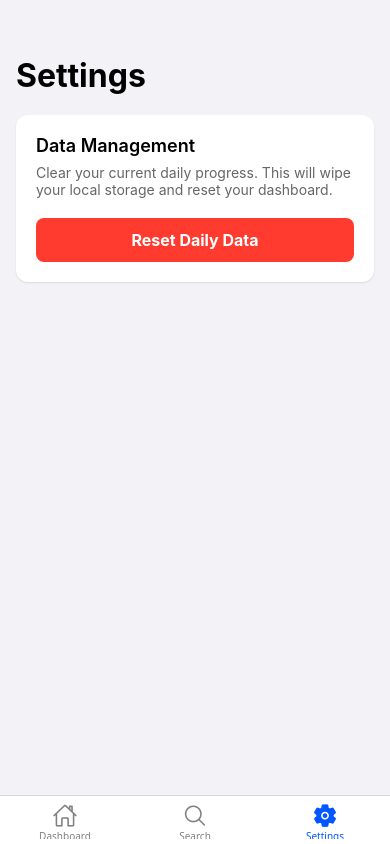
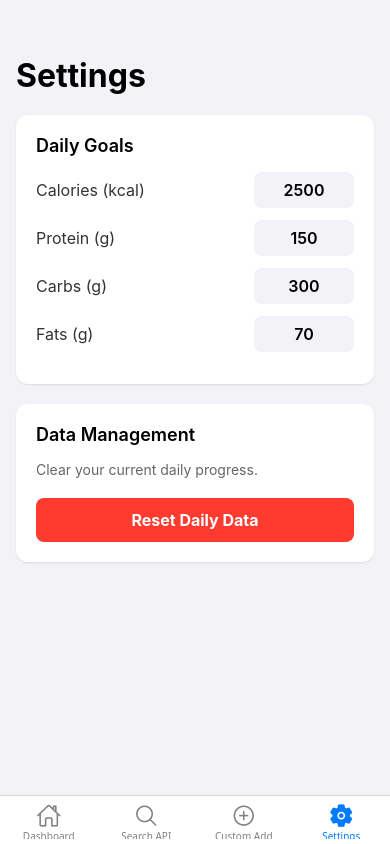
Before and after one commit to MikeyMurim/CalorieApp, a React Native app: screen /Settings in a window 390 px wide. Built offline with nearby package versions, Linux system fonts and the light colour scheme.

Commit message:
UI changs, adding more dashboard progress bars and a setting screen

```diff
--- a/App.js
+++ b/App.js
@@ -3,41 +3,36 @@ import { NavigationContainer } from '@react-navigation/native';
 import { createBottomTabNavigator } from '@react-navigation/bottom-tabs';
 import { Ionicons } from '@expo/vector-icons';
 
-// Import your Screens
 import DashboardScreen from './DashboardScreen';
 import SearchScreen from './SearchScreen';
+import ManualAddScreen from './ManualAddScreen';
 import SettingsScreen from './SettingsScreen';
-
-// Import the Context Provider (Step A)
 import { CalorieProvider } from './CalorieContext';
 
 const Tab = createBottomTabNavigator();
 
 export default function App() {
   return (
-    // Step B: Wrap the entire navigation structure in the Provider
     <CalorieProvider>
       <NavigationContainer>
         <Tab.Navigator
           screenOptions={({ route }) => ({
             tabBarIcon: ({ focused, color, size }) => {
               let iconName;
-              if (route.name === 'Dashboard') {
-                iconName = focused ? 'home' : 'home-outline';
-              } else if (route.name === 'Search') {
-                iconName = focused ? 'search' : 'search-outline';
-              } else if (route.name === 'Settings') {
-                iconName = focused ? 'settings' : 'settings-outline';
-              }
+              if (route.name === 'Dashboard') iconName = focused ? 'home' : 'home-outline';
+              else if (route.name === 'Search API') iconName = focused ? 'search' : 'search-outline';
+              else if (route.name === 'Custom Add') iconName = focused ? 'add-circle' : 'add-circle-outline';
+              else if (route.name === 'Settings') iconName = focused ? 'settings' : 'settings-outline';
               return <Ionicons name={iconName} size={size} color={color} />;
             },
-            tabBarActiveTintColor: '#0056FF', // Matching your blue accent colour
+            tabBarActiveTintColor: '#007AFF',
             tabBarInactiveTintColor: 'gray',
-            headerShown: false, // Hides the top header for a cleaner look
+            headerShown: false,
           })}
         >
           <Tab.Screen name="Dashboard" component={DashboardScreen} />
-          <Tab.Screen name="Search" component={SearchScreen} />
+          <Tab.Screen name="Search API" component={SearchScreen} />
+          <Tab.Screen name="Custom Add" component={ManualAddScreen} />
           <Tab.Screen name="Settings" component={SettingsScreen} />
         </Tab.Navigator>
       </NavigationContainer>
--- a/CalorieContext.js
+++ b/CalorieContext.js
@@ -1,62 +1,68 @@
 import React, { createContext, useState, useEffect } from 'react';
 import AsyncStorage from '@react-native-async-storage/async-storage';
 
-// 1. Create the Context
 export const CalorieContext = createContext();
-
-// Define a safe, unique key for the device's hard drive
 const STORAGE_KEY = '@nutrition_data';
 
 export const CalorieProvider = ({ children }) => {
-  // State for Calories and all Macros
+  // Current Intake
   const [calories, setCalories] = useState(0);
   const [protein, setProtein] = useState(0);
   const [carbs, setCarbs] = useState(0);
   const [fats, setFats] = useState(0);
 
-  // A safety flag to prevent saving empty data over your saved data during the first split-second of app launch
+  // Custom Goals (Default Values)
+  const [calorieGoal, setCalorieGoal] = useState(2500);
+  const [proteinGoal, setProteinGoal] = useState(150);
+  const [carbsGoal, setCarbsGoal] = useState(300);
+  const [fatsGoal, setFatsGoal] = useState(70);
+
   const [isReady, setIsReady] = useState(false);
 
-  // 2. THE LOAD PHASE: Runs exactly once when the app opens
+  // LOAD PHASE
   useEffect(() => {
     const loadData = async () => {
       try {
         const storedData = await AsyncStorage.getItem(STORAGE_KEY);
         if (storedData !== null) {
-          // Deserialization: Convert string back to a JavaScript object
           const parsedData = JSON.parse(storedData);
           setCalories(parsedData.calories || 0);
           setProtein(parsedData.protein || 0);
           setCarbs(parsedData.carbs || 0);
           setFats(parsedData.fats || 0);
+
+          // Load goals (fallback to defaults if they haven't set them yet)
+          setCalorieGoal(parsedData.calorieGoal || 2500);
+          setProteinGoal(parsedData.proteinGoal || 150);
+          setCarbsGoal(parsedData.carbsGoal || 300);
+          setFatsGoal(parsedData.fatsGoal || 70);
         }
       } catch (error) {
         console.error("Failed to load local data: ", error);
       } finally {
-        setIsReady(true); // Tell the app it is safe to start saving changes
+        setIsReady(true);
       }
     };
-
     loadData();
   }, []);
 
-  // 3. THE SAVE PHASE: Runs automatically whenever a macro changes
+  // SAVE PHASE
   useEffect(() => {
-    // Only save if the initial load is complete
     if (isReady) {
       const saveData = async () => {
         try {
-          // Serialization: Convert the macro object into a string
-          const dataString = JSON.stringify({ calories, protein, carbs, fats });
+          const dataString = JSON.stringify({
+            calories, protein, carbs, fats,
+            calorieGoal, proteinGoal, carbsGoal, fatsGoal
+          });
           await AsyncStorage.setItem(STORAGE_KEY, dataString);
         } catch (error) {
           console.error("Failed to save local data: ", error);
         }
       };
-
       saveData();
     }
-  }, [calories, protein, carbs, fats, isReady]);
+  }, [calories, protein, carbs, fats, calorieGoal, proteinGoal, carbsGoal, fatsGoal, isReady]);
 
   // Update Functions
   const addCalories = (amount) => setCalories((prev) => prev + amount);
@@ -64,7 +70,6 @@ export const CalorieProvider = ({ children }) => {
   const addCarbs = (amount) => setCarbs((prev) => prev + amount);
   const addFats = (amount) => setFats((prev) => prev + amount);
 
-  // Reset Function (Now this will automatically overwrite local storage with 0s)
   const resetAll = () => {
     setCalories(0);
     setProtein(0);
@@ -75,18 +80,12 @@ export const CalorieProvider = ({ children }) => {
   return (
     <CalorieContext.Provider
       value={{
-        calories,
-        protein,
-        carbs,
-        fats,
-        addCalories,
-        addProtein,
-        addCarbs,
-        addFats,
-        resetAll,
+        calories, protein, carbs, fats,
+        calorieGoal, proteinGoal, carbsGoal, fatsGoal,
+        setCalorieGoal, setProteinGoal, setCarbsGoal, setFatsGoal,
+        addCalories, addProtein, addCarbs, addFats, resetAll,
       }}
     >
-      {/* We can optionally hide the app behind a loading screen until isReady is true, but for now we just render children */}
       {children}
     </CalorieContext.Provider>
   );
--- a/DashboardScreen.js
+++ b/DashboardScreen.js
@@ -1,118 +1,84 @@
 import React, { useContext, useEffect, useRef } from 'react';
 import { View, Text, StyleSheet, SafeAreaView, Animated } from 'react-native';
-
-// Import the Context to read the global state
 import { CalorieContext } from './CalorieContext';
 
-export default function DashboardScreen() {
-  // FIXED: Reading 'calories' instead of 'dailyCalories'
-  const { calories } = useContext(CalorieContext);
-  const DAILY_GOAL = 2500;
-
-  // Set up React Native's built-in animation engine
+// A reusable sub-component for the new macro bars
+const MacroBar = ({ label, current, goal, color }) => {
   const animatedWidth = useRef(new Animated.Value(0)).current;
 
-  // Trigger the animation whenever calories changes
   useEffect(() => {
-    // Calculate percentage, capping it at 100% so it doesn't overflow the bar
-    const percentage = Math.min((calories / DAILY_GOAL) * 100, 100);
+    const percentage = Math.min((current / (goal || 1)) * 100, 100);
+    Animated.timing(animatedWidth, {
+      toValue: percentage, duration: 1000, useNativeDriver: false,
+    }).start();
+  }, [current, goal]);
 
+  return (
+    <View style={styles.macroContainer}>
+      <View style={styles.macroTextRow}>
+        <Text style={styles.macroLabel}>{label}</Text>
+        <Text style={styles.macroValue}>{current} / {goal}g</Text>
+      </View>
+      <View style={styles.miniBarBackground}>
+        <Animated.View style={[styles.miniBarFill, { backgroundColor: color, width: animatedWidth.interpolate({ inputRange: [0, 100], outputRange: ['0%', '100%'] }) }]} />
+      </View>
+    </View>
+  );
+};
+
+export default function DashboardScreen() {
+  const {
+    calories, calorieGoal,
+    protein, proteinGoal,
+    carbs, carbsGoal,
+    fats, fatsGoal
+  } = useContext(CalorieContext);
+
+  const animatedWidth = useRef(new Animated.Value(0)).current;
+
+  useEffect(() => {
+    const percentage = Math.min((calories / (calorieGoal || 1)) * 100, 100);
     Animated.timing(animatedWidth, {
-      toValue: percentage,
-      duration: 1200, // Smooth 1.2 second glide
-      useNativeDriver: false,
+      toValue: percentage, duration: 1200, useNativeDriver: false,
     }).start();
-  }, [calories]); // Watch the updated variable
+  }, [calories, calorieGoal]);
 
   return (
     <SafeAreaView style={styles.container}>
       <Text style={styles.headerTitle}>Dashboard</Text>
 
       <View style={styles.card}>
-        <Text style={styles.cardTitle}>Daily Calorie Goal</Text>
-
-        {/* Updated variable usage here */}
-        <Text style={styles.calorieText}>
-          {calories} <Text style={styles.calorieSubText}>/ {DAILY_GOAL} kcal</Text>
-        </Text>
+        <Text style={styles.cardTitle}>Calories</Text>
+        <Text style={styles.calorieText}>{calories} <Text style={styles.calorieSubText}>/ {calorieGoal} kcal</Text></Text>
 
         <View style={styles.progressBarBackground}>
-          <Animated.View
-            style={[
-              styles.progressBarFill,
-              { width: animatedWidth.interpolate({ inputRange: [0, 100], outputRange: ['0%', '100%'] }) }
-            ]}
-          />
+          <Animated.View style={[styles.progressBarFill, { width: animatedWidth.interpolate({ inputRange: [0, 100], outputRange: ['0%', '100%'] }) }]} />
         </View>
+      </View>
 
-        <Text style={styles.subText}>
-          {/* Updated variable usage here */}
-          {DAILY_GOAL - calories > 0
-            ? `${DAILY_GOAL - calories} kcal remaining today`
-            : "🔥 Calorie Goal Reached!"}
-        </Text>
+      <View style={styles.card}>
+        <Text style={styles.cardTitle}>Macronutrients</Text>
+        <MacroBar label="Protein" current={protein} goal={proteinGoal} color="#FF9500" />
+        <MacroBar label="Carbs" current={carbs} goal={carbsGoal} color="#34C759" />
+        <MacroBar label="Fats" current={fats} goal={fatsGoal} color="#FF3B30" />
       </View>
     </SafeAreaView>
   );
 }
 
-// Apple-inspired styling
 const styles = StyleSheet.create({
-  container: {
-    flex: 1,
-    backgroundColor: '#F7F8FA',
-    padding: 20,
-  },
-  headerTitle: {
-    fontSize: 32,
-    fontWeight: 'bold',
-    color: '#000',
-    marginBottom: 20,
-    marginTop: 40,
-  },
-  card: {
-    backgroundColor: '#FFF',
-    borderRadius: 16,
-    padding: 30,
-    alignItems: 'center',
-    shadowColor: '#000',
-    shadowOffset: { width: 0, height: 4 },
-    shadowOpacity: 0.05,
-    shadowRadius: 10,
-    elevation: 3,
-  },
-  cardTitle: {
-    fontSize: 18,
-    color: '#666',
-    marginBottom: 10,
-    fontWeight: '600'
-  },
-  calorieText: {
-    fontSize: 42,
-    fontWeight: 'bold',
-    color: '#000',
-    marginBottom: 20,
-  },
-  calorieSubText: {
-    fontSize: 18,
-    color: '#999',
-  },
-  progressBarBackground: {
-    width: '100%',
-    height: 12,
-    backgroundColor: '#E5E5EA',
-    borderRadius: 6,
-    overflow: 'hidden',
-    marginBottom: 15,
-  },
-  progressBarFill: {
-    height: '100%',
-    backgroundColor: '#007AFF', // iOS Blue
-    borderRadius: 6,
-  },
-  subText: {
-    fontSize: 14,
-    color: '#8E8E93',
-    fontWeight: '500',
-  }
+  container: { flex: 1, backgroundColor: '#F7F8FA', padding: 20 },
+  headerTitle: { fontSize: 32, fontWeight: 'bold', color: '#000', marginBottom: 20, marginTop: 40 },
+  card: { backgroundColor: '#FFF', borderRadius: 16, padding: 20, marginBottom: 16, shadowColor: '#000', shadowOffset: { width: 0, height: 4 }, shadowOpacity: 0.05, shadowRadius: 10, elevation: 3 },
+  cardTitle: { fontSize: 18, color: '#666', marginBottom: 10, fontWeight: '600' },
+  calorieText: { fontSize: 42, fontWeight: 'bold', color: '#000', marginBottom: 15, textAlign: 'center' },
+  calorieSubText: { fontSize: 18, color: '#999' },
+  progressBarBackground: { width: '100%', height: 16, backgroundColor: '#E5E5EA', borderRadius: 8, overflow: 'hidden' },
+  progressBarFill: { height: '100%', backgroundColor: '#007AFF', borderRadius: 8 },
+  macroContainer: { marginBottom: 15 },
+  macroTextRow: { flexDirection: 'row', justifyContent: 'space-between', marginBottom: 6 },
+  macroLabel: { fontSize: 16, fontWeight: '500', color: '#333' },
+  macroValue: { fontSize: 14, color: '#888' },
+  miniBarBackground: { width: '100%', height: 8, backgroundColor: '#E5E5EA', borderRadius: 4, overflow: 'hidden' },
+  miniBarFill: { height: '100%', borderRadius: 4 }
 });
--- /dev/null
+++ b/ManualAddScreen.js
@@ -0,0 +1,61 @@
+import React, { useState, useContext } from 'react';
+import { View, Text, TextInput, TouchableOpacity, StyleSheet, KeyboardAvoidingView, Platform, Alert } from 'react-native';
+import { CalorieContext } from './CalorieContext';
+
+export default function ManualAddScreen({ navigation }) {
+  const { addCalories, addProtein, addCarbs, addFats } = useContext(CalorieContext);
+
+  const [name, setName] = useState('');
+  const [cal, setCal] = useState('');
+  const [pro, setPro] = useState('');
+  const [carb, setCarb] = useState('');
+  const [fat, setFat] = useState('');
+
+  const handleAdd = () => {
+    if (!cal) {
+      Alert.alert("Error", "Please at least enter a calorie amount.");
+      return;
+    }
+
+    addCalories(Number(cal) || 0);
+    addProtein(Number(pro) || 0);
+    addCarbs(Number(carb) || 0);
+    addFats(Number(fat) || 0);
+
+    // Clear inputs and return to dashboard
+    setName(''); setCal(''); setPro(''); setCarb(''); setFat('');
+    navigation.navigate('Dashboard');
+  };
+
+  return (
+    <KeyboardAvoidingView behavior={Platform.OS === "ios" ? "padding" : "height"} style={styles.container}>
+      <Text style={styles.headerTitle}>Custom Entry</Text>
+
+      <View style={styles.card}>
+        <TextInput style={styles.input} placeholder="Food Name (Optional)" value={name} onChangeText={setName} />
+        <TextInput style={styles.input} placeholder="Calories (kcal)" keyboardType="numeric" value={cal} onChangeText={setCal} />
+
+        <View style={styles.row}>
+          <TextInput style={[styles.input, styles.halfInput]} placeholder="Protein (g)" keyboardType="numeric" value={pro} onChangeText={setPro} />
+          <TextInput style={[styles.input, styles.halfInput]} placeholder="Carbs (g)" keyboardType="numeric" value={carb} onChangeText={setCarb} />
+        </View>
+        <TextInput style={[styles.input, {width: '48%'}]} placeholder="Fats (g)" keyboardType="numeric" value={fat} onChangeText={setFat} />
+
+        <TouchableOpacity style={styles.button} onPress={handleAdd}>
+          <Text style={styles.buttonText}>Add to Dashboard</Text>
+        </TouchableOpacity>
+      </View>
+    </KeyboardAvoidingView>
+  );
+}
+
+const styles = StyleSheet.create({
+  container: { flex: 1, backgroundColor: '#F2F2F7', padding: 16 },
+  headerTitle: { fontSize: 32, fontWeight: 'bold', color: '#000', marginBottom: 20, marginTop: 40 },
+  card: { backgroundColor: '#FFFFFF', padding: 20, borderRadius: 12, shadowColor: '#000', shadowOffset: { width: 0, height: 1 }, shadowOpacity: 0.1, shadowRadius: 2, elevation: 2 },
+  input: { backgroundColor: '#F2F2F7', padding: 14, borderRadius: 8, fontSize: 16, marginBottom: 12 },
+  row: { flexDirection: 'row', justifyContent: 'space-between' },
+  halfInput: { width: '48%' },
+  button: { backgroundColor: '#007AFF', padding: 16, borderRadius: 8, alignItems: 'center', marginTop: 10 },
+  buttonText: { color: '#FFF', fontSize: 18, fontWeight: 'bold' }
+});
--- a/SettingsScreen.js
+++ b/SettingsScreen.js
@@ -1,85 +1,74 @@
-import React, { useContext } from 'react';
-import { View, Text, StyleSheet, TouchableOpacity, Alert } from 'react-native';
+import React, { useContext, useState } from 'react';
+import { View, Text, StyleSheet, TouchableOpacity, Alert, TextInput, ScrollView, KeyboardAvoidingView, Platform } from 'react-native';
 import { CalorieContext } from './CalorieContext';
 
 export default function SettingsScreen() {
-  const { resetAll } = useContext(CalorieContext);
+  const {
+    resetAll,
+    calorieGoal, setCalorieGoal,
+    proteinGoal, setProteinGoal,
+    carbsGoal, setCarbsGoal,
+    fatsGoal, setFatsGoal
+  } = useContext(CalorieContext);
 
   const handleReset = () => {
     Alert.alert(
       "Start a New Day?",
       "This will reset all your tracked calories and macros to zero. This cannot be undone.",
-      [
-        { text: "Cancel", style: "cancel" },
-        {
-          text: "Reset",
-          style: "destructive",
-          onPress: () => resetAll()
-        }
-      ]
+      [{ text: "Cancel", style: "cancel" }, { text: "Reset", style: "destructive", onPress: () => resetAll() }]
     );
   };
 
   return (
-    <View style={styles.container}>
+    <KeyboardAvoidingView behavior={Platform.OS === "ios" ? "padding" : "height"} style={{flex: 1}}>
+      <ScrollView style={styles.container}>
         <Text style={styles.headerTitle}>Settings</Text>
 
         <View style={styles.card}>
+          <Text style={styles.cardTitle}>Daily Goals</Text>
+
+          <View style={styles.inputRow}>
+            <Text style={styles.label}>Calories (kcal)</Text>
+            <TextInput style={styles.input} keyboardType="numeric" value={String(calorieGoal)} onChangeText={(val) => setCalorieGoal(Number(val) || 0)} />
+          </View>
+
+          <View style={styles.inputRow}>
+            <Text style={styles.label}>Protein (g)</Text>
+            <TextInput style={styles.input} keyboardType="numeric" value={String(proteinGoal)} onChangeText={(val) => setProteinGoal(Number(val) || 0)} />
+          </View>
+
+          <View style={styles.inputRow}>
+            <Text style={styles.label}>Carbs (g)</Text>
+            <TextInput style={styles.input} keyboardType="numeric" value={String(carbsGoal)} onChangeText={(val) => setCarbsGoal(Number(val) || 0)} />
+          </View>
+
+          <View style={styles.inputRow}>
+            <Text style={styles.label}>Fats (g)</Text>
+            <TextInput style={styles.input} keyboardType="numeric" value={String(fatsGoal)} onChangeText={(val) => setFatsGoal(Number(val) || 0)} />
+          </View>
+        </View>
+
+        <View style={styles.card}>
           <Text style={styles.cardTitle}>Data Management</Text>
-        <Text style={styles.cardDescription}>
-          Clear your current daily progress. This will wipe your local storage and reset your dashboard.
-        </Text>
-
+          <Text style={styles.cardDescription}>Clear your current daily progress.</Text>
           <TouchableOpacity style={styles.resetButton} onPress={handleReset}>
             <Text style={styles.resetButtonText}>Reset Daily Data</Text>
           </TouchableOpacity>
         </View>
-    </View>
+      </ScrollView>
+    </KeyboardAvoidingView>
   );
 }
 
 const styles = StyleSheet.create({
-  container: {
-    flex: 1,
-    backgroundColor: '#F2F2F7',
-    padding: 16,
-  },
-  headerTitle: {
-    fontSize: 32,
-    fontWeight: 'bold',
-    color: '#000',
-    marginBottom: 20,
-    marginTop: 40,
-  },
-  card: {
-    backgroundColor: '#FFFFFF',
-    padding: 20,
-    borderRadius: 12,
-    shadowColor: '#000',
-    shadowOffset: { width: 0, height: 1 },
-    shadowOpacity: 0.1,
-    shadowRadius: 2,
-    elevation: 2,
-  },
-  cardTitle: {
-    fontSize: 18,
-    fontWeight: '600',
-    marginBottom: 8,
-  },
-  cardDescription: {
-    fontSize: 14,
-    color: '#666',
-    marginBottom: 20,
-  },
-  resetButton: {
-    backgroundColor: '#FF3B30', // iOS standard destructive red
-    paddingVertical: 12,
-    borderRadius: 8,
-    alignItems: 'center',
-  },
-  resetButtonText: {
-    color: '#FFF',
-    fontSize: 16,
-    fontWeight: 'bold',
-  }
+  container: { flex: 1, backgroundColor: '#F2F2F7', padding: 16 },
+  headerTitle: { fontSize: 32, fontWeight: 'bold', color: '#000', marginBottom: 20, marginTop: 40 },
+  card: { backgroundColor: '#FFFFFF', padding: 20, borderRadius: 12, marginBottom: 20, shadowColor: '#000', shadowOffset: { width: 0, height: 1 }, shadowOpacity: 0.1, shadowRadius: 2, elevation: 2 },
+  cardTitle: { fontSize: 18, fontWeight: '600', marginBottom: 16 },
+  inputRow: { flexDirection: 'row', justifyContent: 'space-between', alignItems: 'center', marginBottom: 12 },
+  label: { fontSize: 16, color: '#333' },
+  input: { backgroundColor: '#F2F2F7', paddingHorizontal: 12, paddingVertical: 8, borderRadius: 8, width: 100, textAlign: 'center', fontSize: 16, fontWeight: '600' },
+  cardDescription: { fontSize: 14, color: '#666', marginBottom: 20 },
+  resetButton: { backgroundColor: '#FF3B30', paddingVertical: 12, borderRadius: 8, alignItems: 'center' },
+  resetButtonText: { color: '#FFF', fontSize: 16, fontWeight: 'bold' }
 });
```
Lines whose indentation alone changed are shown as unchanged.
